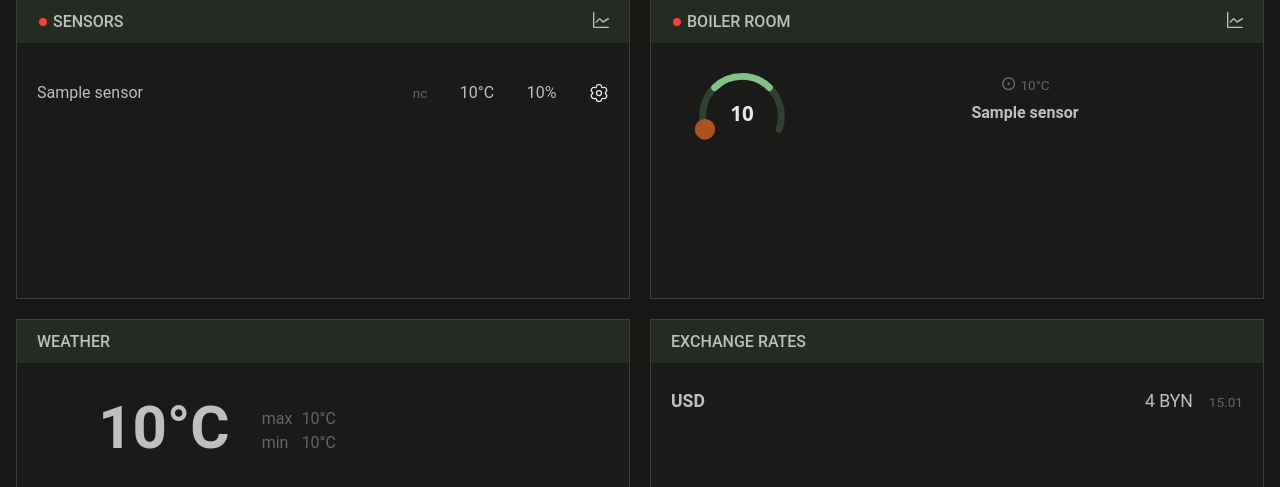
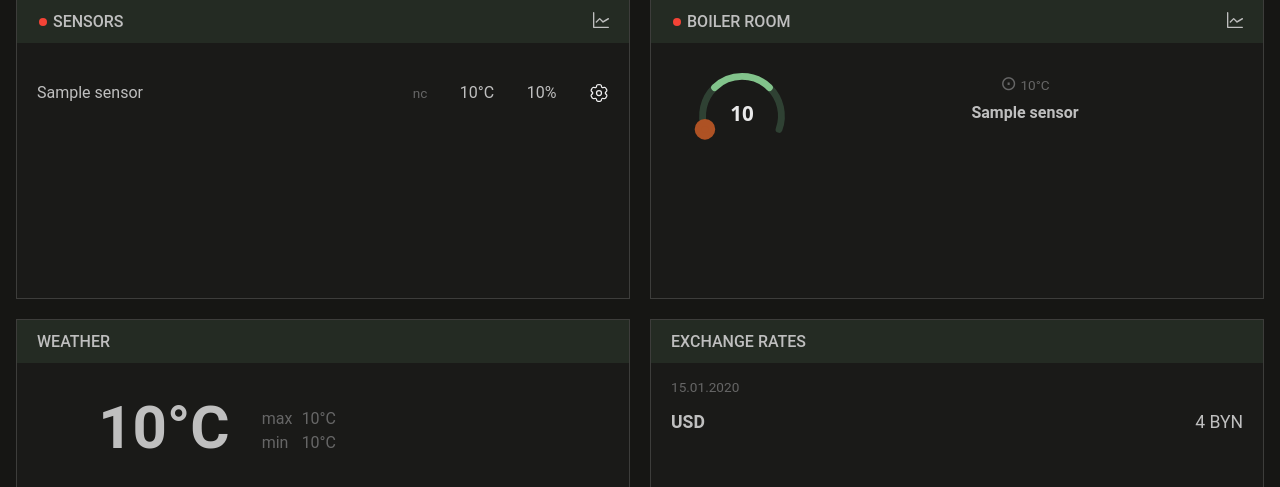
Before and after one commit to manti-by/odin, a Django app: template odin/templates/index.html in a window 1280 px wide. Shown: the part 84-571 px from the top of the page. Run offline with Django 5.2, Linux system fonts and the light colour scheme; the template is opened without the code that fills it: most values are stand-ins (such as "Sample title", 1, 10 or a date in 2020); data that the repository does not hold is empty.

Commit message:
Minor style updates

```diff
--- a/odin/settings/base.py
+++ b/odin/settings/base.py
@@ -103,11 +103,12 @@ DATABASES = {
 # https://docs.djangoproject.com/en/5.0/ref/settings/#caches
 
 redis_host = os.getenv("REDIS_HOST", "localhost")
+redis_db = os.getenv("REDIS_DB", "0")
 
 CACHES = {
     "default": {
         "BACKEND": "django_redis.cache.RedisCache",
-        "LOCATION": f"redis://{redis_host}:6379/0",
+        "LOCATION": f"redis://{redis_host}:6379/{redis_db}",
         "OPTIONS": {
             "MAX_ENTRIES": 5000,
             "CLIENT_CLASS": "django_redis.client.DefaultClient",
--- a/odin/static/css/index/currency.css
+++ b/odin/static/css/index/currency.css
@@ -1,15 +1,18 @@
 .home .currency .rates {
   display: flex;
   flex-direction: column;
-  gap: 0.5rem;
-  padding: 1.5rem 0;
+  padding: .5rem 0;
+}
+
+.home .currency .date {
+  padding: 1rem 0 0 0;
 }
 
 .home .currency .rate {
   display: flex;
   justify-content: space-between;
   align-items: center;
-  padding: 0.25rem 0;
+  padding: 0.5rem 0;
   border-bottom: 1px solid #333;
 }
 
@@ -27,7 +30,7 @@
   flex-grow: 1;
   text-align: right;
   font-size: 1.1rem;
-  padding: 0 1rem;
+  padding: 0 0 0 1rem;
 }
 
 .home .currency .rate-date {
--- a/odin/static/css/index/errors.css
+++ b/odin/static/css/index/errors.css
@@ -3,7 +3,7 @@
 }
 
 .home .systemd-status {
-    margin-bottom: 0.75rem;
+    margin-bottom: 1rem;
 }
 
 .home .systemd-status .service {
--- a/odin/templates/index.html
+++ b/odin/templates/index.html
@@ -20,6 +20,7 @@
   <link href="{% static 'css/index/currency.css' %}" rel="stylesheet">
   <link href="{% static 'css/index/errors.css' %}" rel="stylesheet">
   <link href="{% static 'css/index/sensors.css' %}" rel="stylesheet">
+  <link href="{% static 'css/index/voltage.css' %}" rel="stylesheet">
   <link href="{% static 'css/index/weather.css' %}" rel="stylesheet">
   <link href="{% static 'css/responsive/mobile.css' %}" rel="stylesheet">
   <link href="{% static 'css/responsive/small-tablet.css' %}" rel="stylesheet">
@@ -181,12 +182,12 @@
         <h2>{% translate "Exchange Rates" %}</h2>
         <div class="body">
           {% if exchange_rates %}
+            <div class="date info">{{ exchange_rates.0.date|date:"d.m.Y" }}</div>
             <div class="rates">
-              {% for currency, rate in exchange_rates.items %}
+              {% for rate in exchange_rates %}
                 <div class="rate row">
-                  <div class="currency-code">{{ currency }}</div>
+                  <div class="currency-code">{{ rate.currency }}</div>
                   <div class="rate-value">{{ rate.rate_per_unit|currency_rate }} BYN</div>
-                  <div class="rate-date">{{ rate.date|date:"d.m" }}</div>
                 </div>
               {% endfor %}
             </div>
```
Also changed, not shown: odin/apps/core/services.py (+6 -2 lines).
